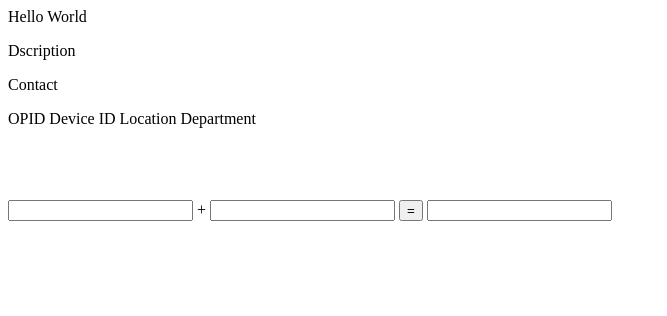
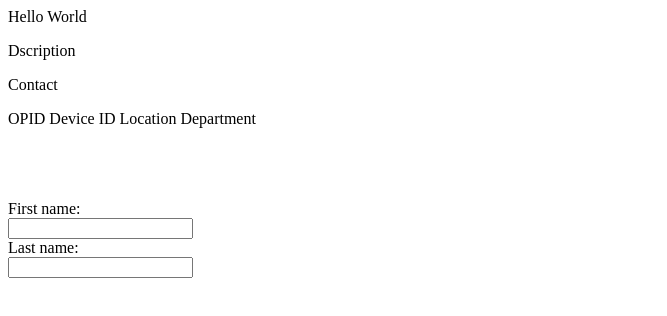
Before and after one commit to pressx2select/SD-template, a plain HTML site: page index.html in a window 1280 px wide. Shown: the whole page, without its empty margins (0-667 px from the left). Drawn offline with Linux system fonts and the light colour scheme.

Commit message:
Update index.html

```diff
--- a/index.html
+++ b/index.html
@@ -7,27 +7,9 @@ Device ID
 Location
 Department
 <br><br><br><br><br>
-
-      <HEAD>
-        <TITLE>Sum</TITLE>
-
-        <script type="text/javascript">
-          function sum()
-          {
-             var num1 = document.myform.number1.value;
-             var num2 = document.myform.number2.value;
-             var sum = parseInt(num1) + parseInt(num2);
-             document.getElementById('add').innerHTML = sum;
-          }
-        </script>
-      </HEAD>
-
-      <BODY>
-        <FORM NAME="myform">
-          <INPUT TYPE="text" NAME="number1" VALUE=""> +
-          <INPUT TYPE="text" NAME="number2" VALUE="">
-          <INPUT TYPE="button" NAME="button" Value="=" onClick="sum()">
-          <INPUT TYPE="text" ID="add" NAME="result" VALUE="">
-        </FORM>
-
-      </BODY>
+<form>
+  First name:<br>
+  <input type="text" name="firstname"><br>
+  Last name:<br>
+  <input type="text" name="lastname">
+</form>
```
